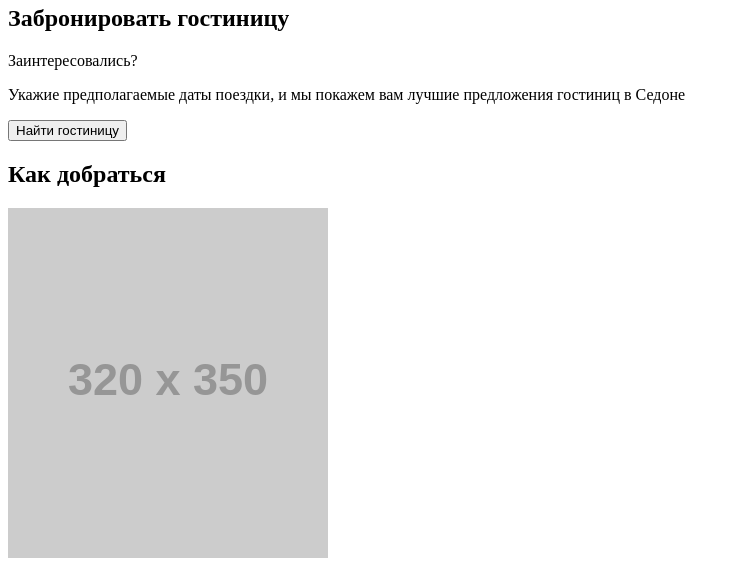
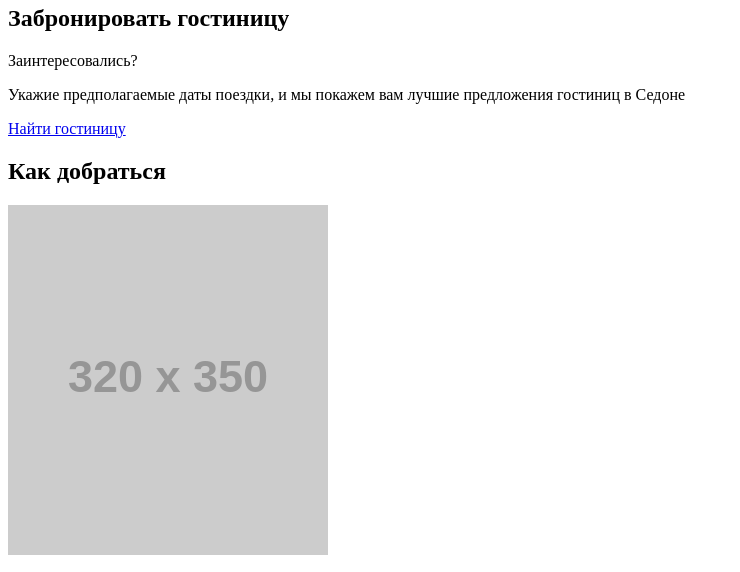
Before and after one commit to Amaria-desveloper/171145-sedona-21, a website: page source/index.html in a window 1280 px wide. Shown: the part 2080-2652 px from the top of the page, without its empty margins (0-740 px from the left). Drawn offline with Linux system fonts and the light colour scheme; placeholder pictures from the web are drawn by us.

Commit message:
ссылка, а не кнопка - блок поиска гостиницы

```diff
--- a/source/index.html
+++ b/source/index.html
@@ -129,7 +129,7 @@
         <p class="booking__title">Заинтересовались?</p>
         <p class="booking__text">Укажие предполагаемые даты поездки, и мы покажем вам лучшие предложения гостиниц в
           Седоне</p>
-        <button class="booking__button" type="button">Найти гостиницу</button>
+        <a href="#" class="booking__button">Найти гостиницу</a>
       </div>
     </section>
 
```
